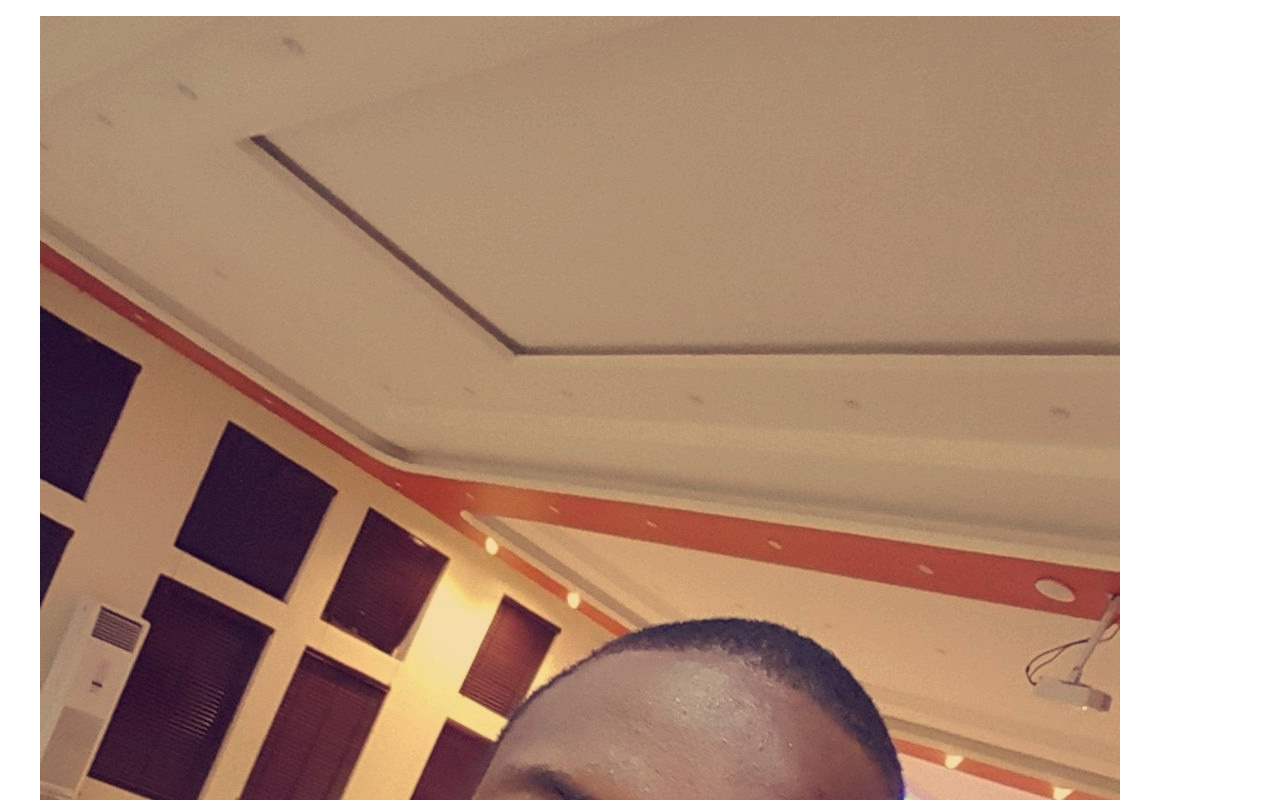
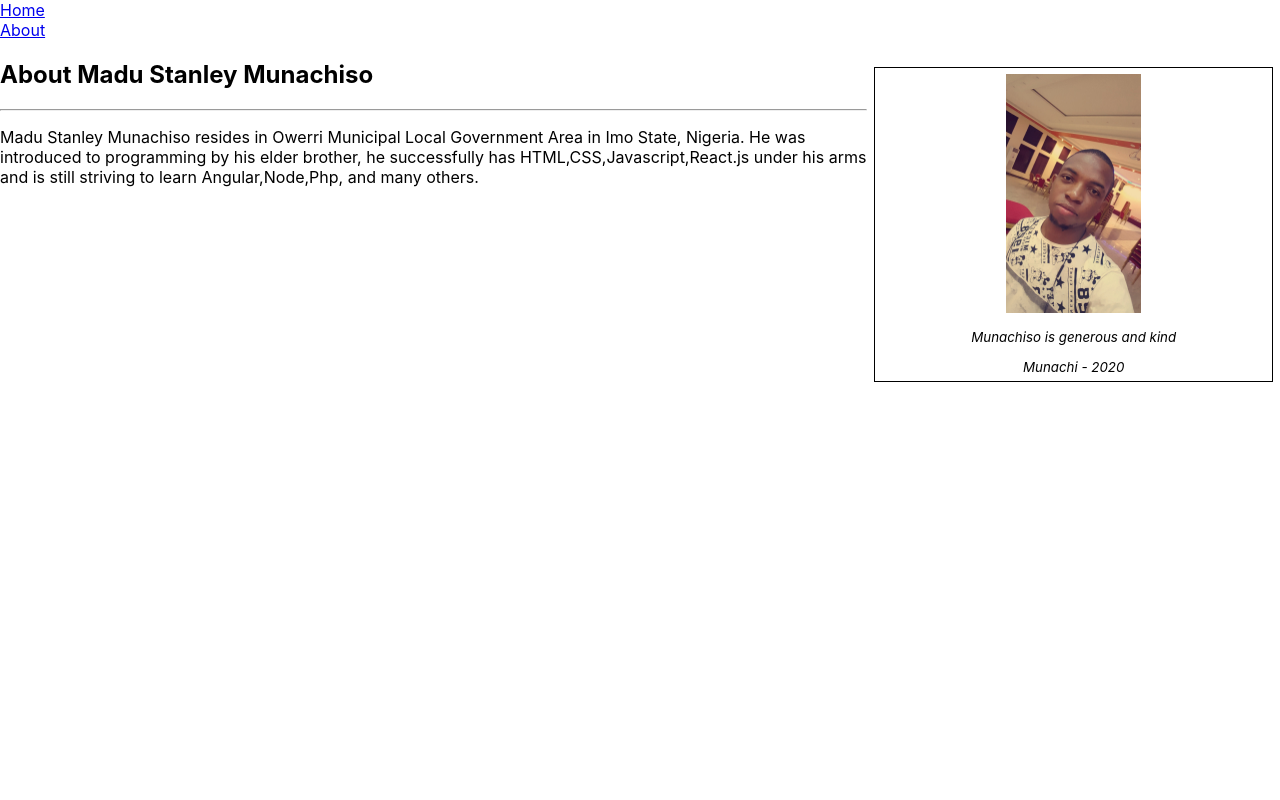
Before and after one commit to pro-munachi/form, a React (Create React App) app: page / in a window 1280 px wide. Shown: the top 800 px of the page. Built offline with nearby package versions, Linux system fonts and the light colour scheme.

Commit message:
i am done with the project

```diff
--- a/src/App.js
+++ b/src/App.js
@@ -1,14 +1,20 @@
 import React from 'react'
-import {BrowserRouter, Route} from 'react-router-dom'
+import {BrowserRouter, Route, Switch} from 'react-router-dom'
 import Header from './Header'
 import MemeGenerator from './MemeGenerator'
 import About from './Components/About'
+import Error from './Components/Error'
+import Navigation from './Components/Navigation'
 
 function App() {
   return (
      <BrowserRouter>
+     <Navigation />
+     <Switch>
      <Route path='/' component={About} exact />
      <Route path='/meme' component={Header} />
+     <Route component={Error} />
+     </Switch>
      <Route path='/meme' component={MemeGenerator} />
      </BrowserRouter>
 
--- a/src/Components/About.js
+++ b/src/Components/About.js
@@ -1,17 +1,36 @@
 import React from 'react'
+import styled from 'styled-components'
+
+
+
+const Myimg = styled.img `
+width: 35%;
+min-height: auto;
+`
+const Fig = styled.figure `
+float: right;
+width: 30%;
+text-align: center;
+font-style: italic;
+font-size: smaller;
+text-indent: 0;
+border: thin black solid;
+margin: 0.5em;
+padding: 0.5em;
+`
 
 function About() {
     return (
         <div>
-         <figure>
-         <img src='/asset/img/Snapchat-322511253.jpg' alt='' />
+         <Fig>
+         <Myimg src='/asset/img/Snapchat-322511253.jpg' alt='' />
          <blockquote>Munachiso is generous and kind</blockquote>
          <figcaption>Munachi - 2020</figcaption>
-         <hr />
-         </figure>
+
+         </Fig>
          <div>
-             <h2>About Madu Stanley Munachiso</h2>
-             <p>Madu Stanley Munachiso resides in Owerri Municipal Local Government Area in Imo State, Nigeria. He was introduced to programming by his elder brother in the year 2019.
+             <h2>About Madu Stanley Munachiso</h2><hr />
+             <p>Madu Stanley Munachiso resides in Owerri Municipal Local Government Area in Imo State, Nigeria. He was introduced to programming by his elder brother,
                he successfully has HTML,CSS,Javascript,React.js under his arms and is still striving to learn Angular,Node,Php, and many others.</p>
          </div>
         </div>
--- /dev/null
+++ b/src/Components/Error.js
@@ -0,0 +1,11 @@
+import React from 'react'
+
+function Error() {
+    return (
+        <div>
+            <h1>Error 404</h1>
+        </div>
+    )
+}
+
+export default Error
--- /dev/null
+++ b/src/Components/Navigation.js
@@ -0,0 +1,13 @@
+import React from 'react'
+import {NavLink} from 'react-router-dom'
+
+function Navigation() {
+    return(
+        <div>
+            <NavLink to='/meme'>Home</NavLink> <br />
+            <NavLink to='/'>About</NavLink>
+        </div>
+    )
+}
+
+export default Navigation
--- a/src/MemeGenerator.js
+++ b/src/MemeGenerator.js
@@ -3,7 +3,7 @@ import styled from  'styled-components'
 
 const Wrapper = styled.div `
 margin: 0;
-background: #7FDBFF;
+background: url(https://images.unsplash.com/photo-1545911678-09d0843ccef1?ixlib=rb-1.2.1&auto=format&fit=crop&w=700&q=60);
 `
 
 const Para = styled.input `
```
Also changed, not shown: src/Header.js.
